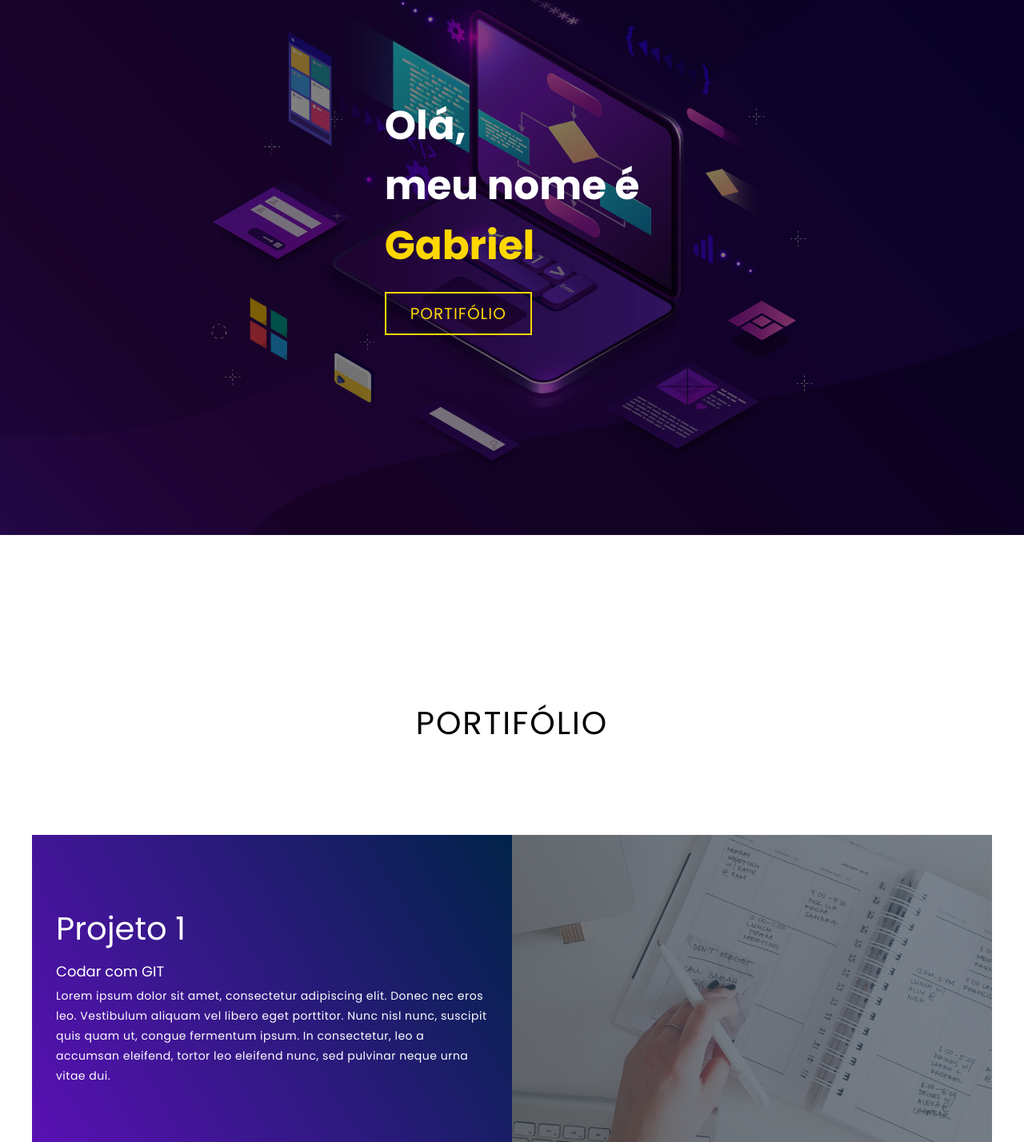
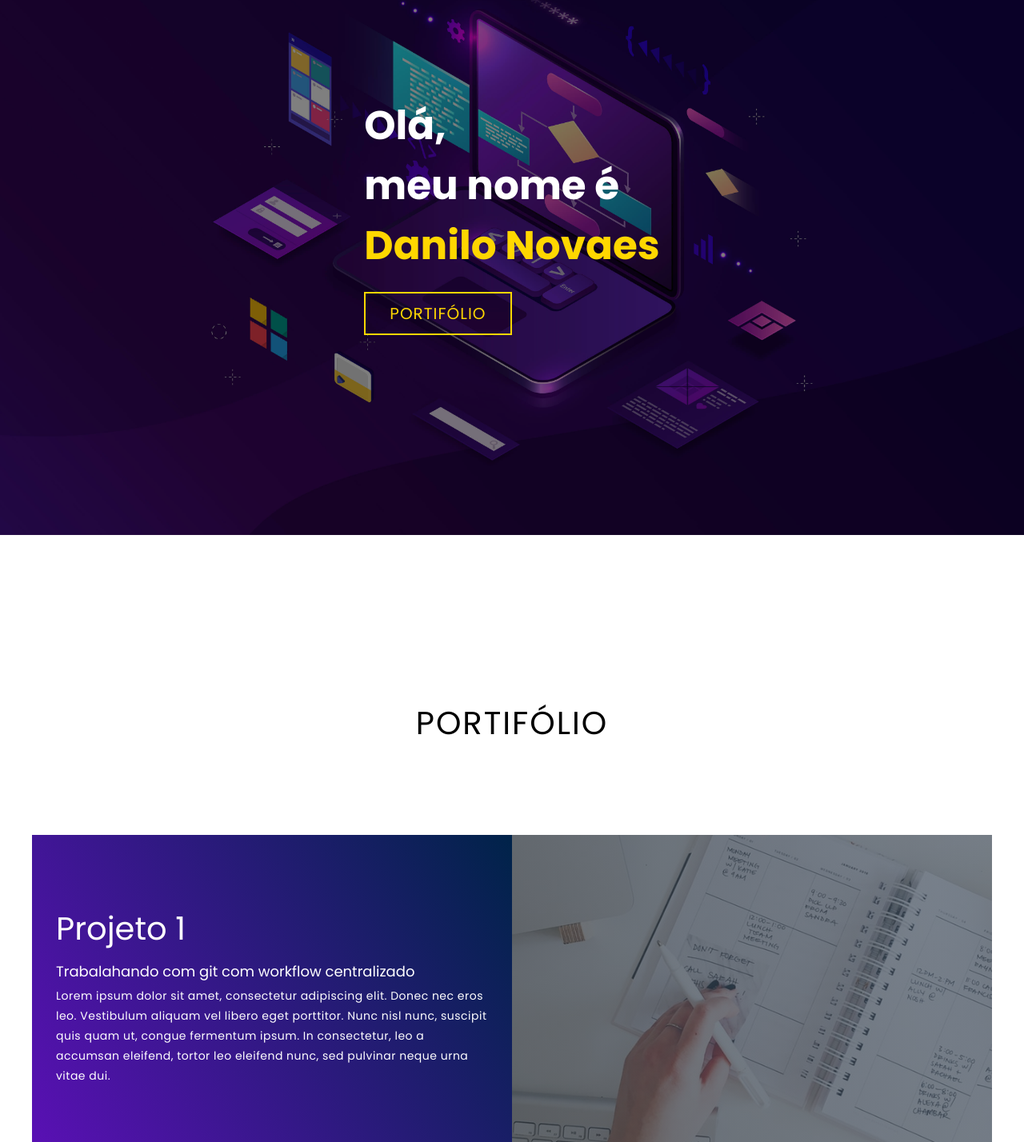
Before and after one commit to DaniloNovaes/Projeto-Hackathon-Website, a plain HTML site: page index.html in a window 1280 px wide. Shown: the part 131-1559 px from the top of the page at 80% size. Drawn offline with Linux system fonts and the light colour scheme.

Commit message:
Update index.html

```diff
--- a/index.html
+++ b/index.html
@@ -14,7 +14,7 @@
             <div>
                 <h1>Olá,<span></span></h1>
                 <h1>meu nome é<span></span></h1>
-                <h1>Gabriel<span></span></h1>
+                <h1>Danilo Novaes<span></span></h1>
                 <a href="#portfolio" type="button" class="cta">Portifólio</a>
             </div>
         </div>
@@ -29,7 +29,7 @@
                 <div class="project-item">
                     <div class="project-info">
                         <h1>Projeto 1</h1>
-                        <h2>Codar com GIT</h2>
+                        <h2>Trabalahando com git com workflow centralizado</h2>
                         <p>Lorem ipsum dolor sit amet, consectetur adipiscing elit. Donec nec eros leo. Vestibulum
                             aliquam vel libero eget porttitor. Nunc nisl nunc, suscipit quis quam ut, congue fermentum
                             ipsum. In consectetur, leo a accumsan eleifend, tortor leo eleifend nunc, sed pulvinar neque
```
